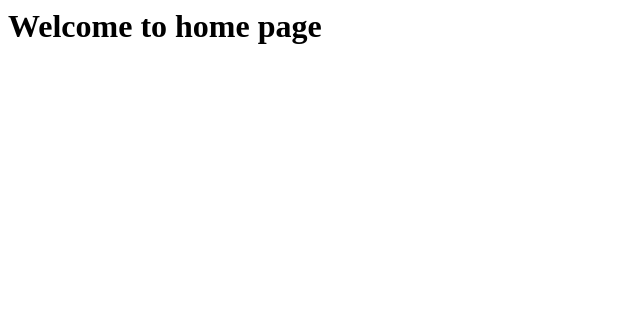
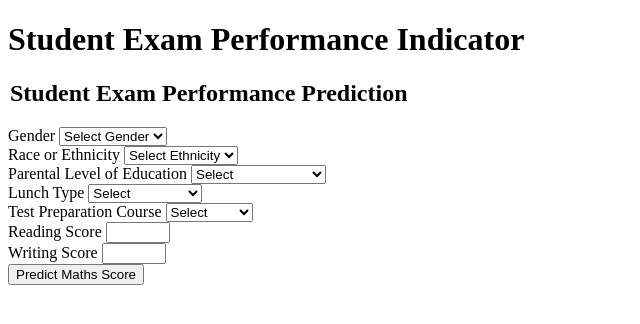
Before and after one commit to shivani7798/mlproject, a Flask app: page / in a window 1280 px wide. Shown: the top 324 px of the page, without its empty margins (0-640 px from the left). Run offline with Flask 3, Linux system fonts and the light colour scheme.

Commit message:
Add html

```diff
--- a/app.py
+++ b/app.py
@@ -1,43 +1,31 @@
-import pickle
-from flask import Flask, request,render_template
-import numpy as np
-import pandas as pd
+from flask import Flask, request, render_template
+from src.pipeline.predict_pipeline import CustomData, PredictPipeline
 
-from sklearn.preprocessing import StandardScaler
-from src.pipeline.predict_pipeline import CustomData,PredictPipeline
+application = Flask(__name__)
+app = application
 
 
-application=Flask(__name__)
+@app.route('/', methods=['GET', 'POST'])
+def predict_datapoint():
+    results = None
 
-app=application
-
-@app.route('/')
-def index():
-    return render_template('index.html')
-
-@app.route('/predictdata', methods=['GET','POST'])
-def predict_datapoint():
-    if request.method=='GET':
-        return render_template('home.html')
-
-    else:
-        data=CustomData(
+    if request.method == 'POST':
+        data = CustomData(
             gender=request.form.get('gender'),
             race_ethnicity=request.form.get('ethnicity'),
             parental_level_of_education=request.form.get('parental_level_of_education'),
-
             lunch=request.form.get('lunch'),
             test_preparation_course=request.form.get('test_preparation_course'),
             reading_score=request.form.get('reading_score'),
             writing_score=request.form.get('writing_score')
         )
 
-        pred_df=data.get_data_as_data_frame()
-        print(pred_df)
+        pred_df = data.get_data_as_data_frame()
+        predict_pipeline = PredictPipeline()
+        results = predict_pipeline.predict(pred_df)[0]
 
-        predict_pipeline=PredictPipeline()
-        results=predict_pipeline.predict(pred_df)
-        return render_template('home.html',results=results[0])
+    return render_template('home.html', results=results)
 
-if __name__=="__main__":
-    app.run(host="0.0.0.0",port=5001,debug=True)
+
+if __name__ == "__main__":
+    app.run(host="0.0.0.0", port=5001, debug=True)
--- a/templates/home.html
+++ b/templates/home.html
@@ -1,111 +1,88 @@
+<!DOCTYPE html>
 <html>
 <body>
-    <div class="login">
-       <h1>Student Exam Performance Indicator</h1>
 
-       <form action="{{ url_for('predict_datapoint')}}" method="post">
-        <h1>
-            <legend>Student Exam Performance Prediction</legend>
-        </h1>
+<div class="login">
+    <h1>Student Exam Performance Indicator</h1>
+
+    <form action="/" method="post">
+        <legend><h2>Student Exam Performance Prediction</h2></legend>
+
+        <!-- Gender -->
         <div class="mb-3">
-            <label class="form-label">Gender</label>
-            <select class="form-control" name="gender" placeholder="Enter you Gender" required>
-                <option class="placeholder" selected disabled value="">Select your Gender</option>
-                <option value="male">
-                    Male
-                </option>
-                <option value="female">
-                    Female
-                </option>
+            <label>Gender</label>
+            <select name="gender" required>
+                <option disabled selected>Select Gender</option>
+                <option value="male">Male</option>
+                <option value="female">Female</option>
             </select>
         </div>
+
+        <!-- Ethnicity -->
         <div class="mb-3">
-            <label class="form-label">Race or Ethnicity</label>
-            <select class="form-control" name="ethnicity" placeholder="Enter you ethnicity" required>
-                <option class="placeholder" selected disabled value="">Select Ethnicity</option>
-                <option value="group A">
-                    Group A
-                </option>
-                <option value="group B">
-                    Group B
-                </option>
-                <option value="group C">
-                    Group C
-                </option>
-                <option value="group D">
-                    Group D
-                </option>
-                <option value="group E">
-                    Group E
-                </option>
+            <label>Race or Ethnicity</label>
+            <select name="ethnicity" required>
+                <option disabled selected>Select Ethnicity</option>
+                <option value="group A">Group A</option>
+                <option value="group B">Group B</option>
+                <option value="group C">Group C</option>
+                <option value="group D">Group D</option>
+                <option value="group E">Group E</option>
             </select>
         </div>
+
+        <!-- Parent Education -->
         <div class="mb-3">
-            <label class="form-label">Parental Level of Education</label>
-            <select class="form-control" name="parental_level_of_education"
-                placeholder="Enter you Parent Education" required>
-                <option class="placeholder" selected disabled value="">Select Parent Education</option>
-                <option value="associate's degree">
-                    associate's degree
-                </option>
-                <option value="bachelor's degree">
-                    bachelor's degree
-                </option>
-                <option value="high school">
-                    high school
-                </option>
-                <option value="master's degree">
-                    master's degree
-                </option>
-                <option value="some college">
-                    some college
-                </option>
-                <option value="some high school">
-                    some high school
-                </option>
+            <label>Parental Level of Education</label>
+            <select name="parental_level_of_education" required>
+                <option disabled selected>Select</option>
+                <option value="associate's degree">Associate's degree</option>
+                <option value="bachelor's degree">Bachelor's degree</option>
+                <option value="high school">High school</option>
+                <option value="master's degree">Master's degree</option>
+                <option value="some college">Some college</option>
+                <option value="some high school">Some high school</option>
             </select>
         </div>
+
+        <!-- Lunch -->
         <div class="mb-3">
-            <label class="form-label">Lunch Type</label>
-            <select class="form-control" name="lunch" placeholder="Enter you Lunch" required>
-                <option class="placeholder" selected disabled value="">Select Lunch Type</option>
-                <option value="free/reduced">
-                    free/reduced
-                </option>
-                <option value="standard">
-                    standard
-                </option>
+            <label>Lunch Type</label>
+            <select name="lunch" required>
+                <option disabled selected>Select</option>
+                <option value="free/reduced">Free / Reduced</option>
+                <option value="standard">Standard</option>
             </select>
         </div>
+
+        <!-- Test Prep -->
         <div class="mb-3">
-            <label class="form-label">Test preparation Course</label>
-            <select class="form-control" name="test_preparation_course" placeholder="Enter you Course"
-                required>
-                <option class="placeholder" selected disabled value="">Select Test_course</option>
-                <option value="none">
-                    None
-                </option>
-                <option value="completed">
-                    Completed
-                </option>
+            <label>Test Preparation Course</label>
+            <select name="test_preparation_course" required>
+                <option disabled selected>Select</option>
+                <option value="none">None</option>
+                <option value="completed">Completed</option>
             </select>
         </div>
+
+        <!-- Scores -->
         <div class="mb-3">
-            <label class="form-label">Writing Score out of 100</label>
-            <input class="form-control" type="number" name="reading_score"
-                placeholder="Enter your Reading score" min='0' max='100' />
+            <label>Reading Score</label>
+            <input type="number" name="reading_score" min="0" max="100" required>
         </div>
+
         <div class="mb-3">
-            <label class="form-label">Reading Score out of 100</label>
-            <input class="form-control" type="number" name="writing_score"
-                placeholder="Enter your Reading Score" min='0' max='100' />
+            <label>Writing Score</label>
+            <input type="number" name="writing_score" min="0" max="100" required>
         </div>
-        <div class="mb-3">
-            <input class="btn btn-primary" type="submit" value="Predict your Maths Score" required />
-        </div>
+
+        <input type="submit" value="Predict Maths Score">
     </form>
-    <h2>
-       THE  prediction is {{results}}
-    </h2>
-   <body>
+
+    {% if results is not none %}
+        <h2>Predicted Maths Score: {{ results }}</h2>
+    {% endif %}
+</div>
+
+</body>
 </html>
```
